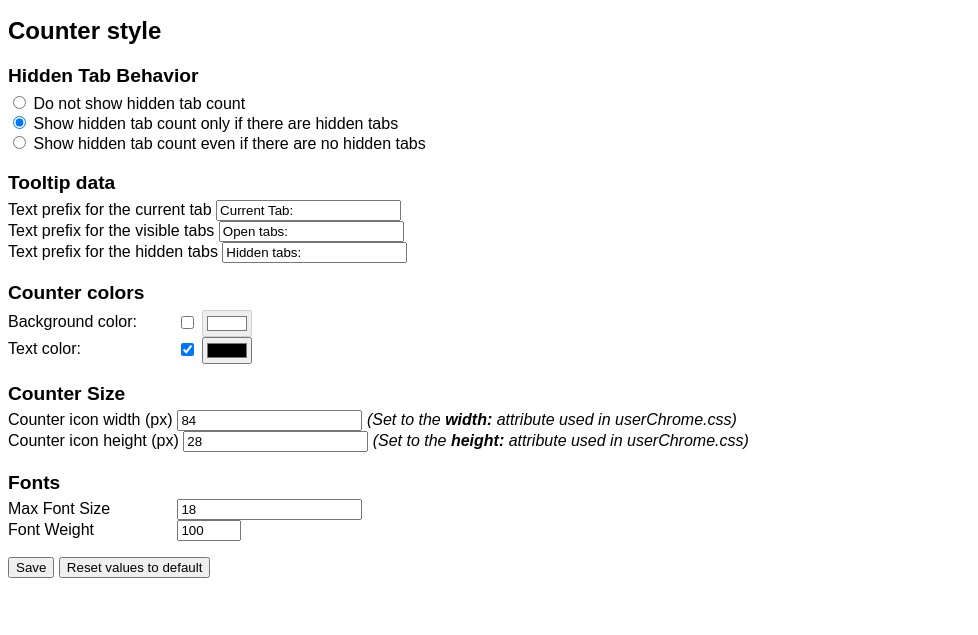
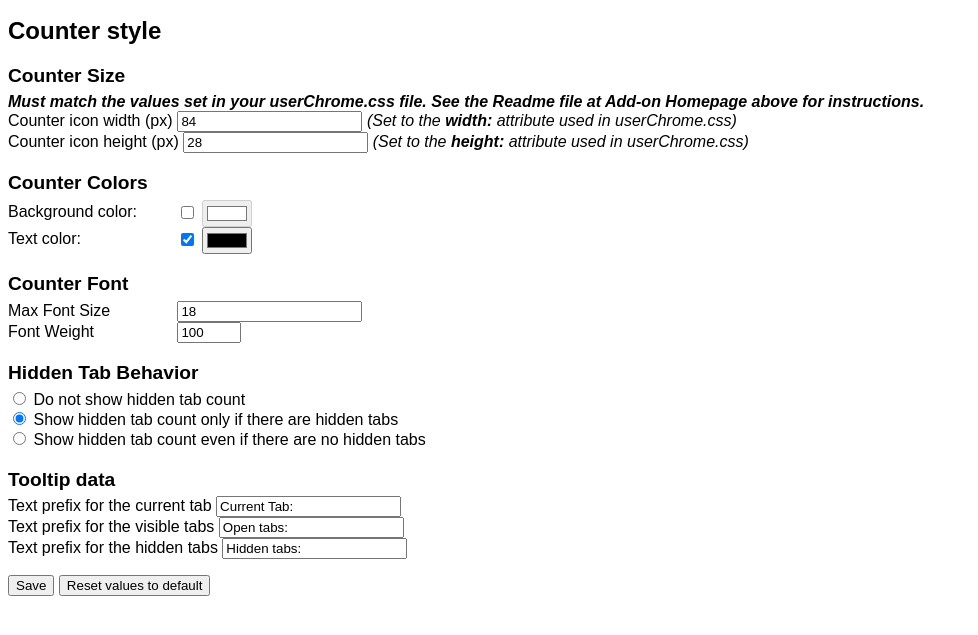
Before and after one commit to Loirooriol/tab-counter-plus, a browser extension: page options.html in a window 1280 px wide. Shown: the part 47-682 px from the top of the page, without its empty margins (0-978 px from the left). Drawn offline with Linux system fonts and the light colour scheme.

Commit message:
Fix bug with setting font color options, change order/grouping of options to make more sense.

```diff
--- a/options.html
+++ b/options.html
@@ -1,6 +1,6 @@
 <!--
   Copyright 2018 Oriol Brufau
-  Additions 2018 by Jonathon Merz
+  Additions 2019 by Jonathon Merz
 
   Licensed under the Apache License, Version 2.0 (the "License");
   you may not use this file except in compliance with the License.
@@ -75,6 +75,44 @@
     -->
 
     <div>
+      <h3>Counter Size</h3>
+      <b><i>Must match the values set in your userChrome.css file. See the Readme file at Add-on Homepage above for instructions.</i></b>
+      <br />
+      <label for="actionIconWidthPx">Counter icon width (px)</label>
+      <input type="number" id="actionIconWidthPx" value="84" />
+      <label for="actionIconWidthPx"><i>(Set to the <b>width:</b> attribute used in userChrome.css)</i></label>
+      <br />
+
+      <label for="actionIconHeightPx">Counter icon height (px)</label>
+      <input type="number" id="actionIconHeightPx" value="28" />
+      <label for="actionIconHeightPx"><i>(Set to the <b>height:</b> attribute used in userChrome.css)</i></label>
+      <br />
+
+      <h3>Counter Colors</h3>
+
+      <label for="bgColor">Background color:</label>
+      <input type="checkbox" id="bgColorEnabled" />
+      <input type="color" id="bgColor" value="#ffffff" data-if="bgColorEnabled" />
+      <input type="color" id="bgColorDisabled" value="#ffffff" data-if="bgColorDisabled" disabled />
+      <br />
+
+      <label for="textColor">Text color:</label>
+      <input type="checkbox" id="textColorEnabled" checked />
+      <input type="color" id="textColor" value="#000000" data-if="textColorEnabled" />
+      <input type="color" id="textColorDisabled" value="#000000" data-if="textColorDisabled" disabled />
+      <br />
+
+      <h3>Counter Font</h3>
+      <label for="maxFontSize">Max Font Size</label>
+      <input type="number" id="maxFontSize" value="18" />
+      <br />
+
+      <label for="fontWeight">Font Weight</label>
+      <input type="number" id="fontWeight" min="100" max="900" step="100" value="100" />
+      <br />
+    </div>
+
+    <div>
       <h3>Hidden Tab Behavior</h3>
       <input type="radio" name="hiddenTabsOption" id="hiddenTabsOption-doNotShow" value="doNotShow" checked />
       <label for="hiddenTabsOption-doNotShow">Do not show hidden tab count</label>
@@ -101,41 +139,6 @@
       <input type="text" id="titleHiddenTabsPrefix" value="Hidden tabs: " />
       <br data-bigger />
 
-      <h3>Counter colors</h3>
-    </div>
-
-    <div>
-      <label for="bgColor">Background color:</label>
-      <input type="checkbox" id="bgColorEnabled" />
-      <input type="color" id="bgColor" value="#ffffff" data-if="bgColorEnabled" />
-      <input type="color" id="bgColor" value="#ffffff" data-if="bgColorDisabled" disabled />
-      <br />
-
-      <label for="textColor">Text color:</label>
-      <input type="checkbox" id="textColorEnabled" checked />
-      <input type="color" id="textColor" value="#000000" data-if="textColorEnabled" />
-      <input type="color" id="textColor" value="#000000" data-if="textColorDisabled" disabled />
-      <br />
-
-      <h3>Counter Size</h3> <!-- TODO: EXPLAIN: Must match userChrome.css -->
-      <label for="actionIconWidthPx">Counter icon width (px)</label>
-      <input type="number" id="actionIconWidthPx" value="84" />
-      <label for="actionIconWidthPx"><i>(Set to the <b>width:</b> attribute used in userChrome.css)</i></label>
-      <br />
-
-      <label for="actionIconHeightPx">Counter icon height (px)</label>
-      <input type="number" id="actionIconHeightPx" value="28" />
-      <label for="actionIconHeightPx"><i>(Set to the <b>height:</b> attribute used in userChrome.css)</i></label>
-      <br />
-
-      <h3>Fonts</h3>
-      <label for="maxFontSize">Max Font Size</label>
-      <input type="number" id="maxFontSize" value="18" />
-      <br />
-
-      <label for="fontWeight">Font Weight</label>
-      <input type="number" id="fontWeight" min="100" max="900" step="100" value="100" />
-      <br />
     </div>
 
     <!--
--- a/options.js
+++ b/options.js
@@ -1,6 +1,6 @@
 /*
  * Copyright 2018 Oriol Brufau
- * Additions 2018 by Jonathon Merz
+ * Additions 2019 by Jonathon Merz
  *
  * Licensed under the Apache License, Version 2.0 (the "License");
  * you may not use this file except in compliance with the License.
@@ -24,6 +24,9 @@
         return item.valueAsNumber;
       case undefined:
         // RadioNodeList
+        if(item.value) {
+          return item.value;
+        }
         let {value} = item;
         try {
           let parsed = JSON.parse(value);
@@ -31,7 +34,7 @@
             return parsed;
           }
         } catch (error) {}
-        return value;
+        return item.value;
       default:
         return item.value;
     }
```
